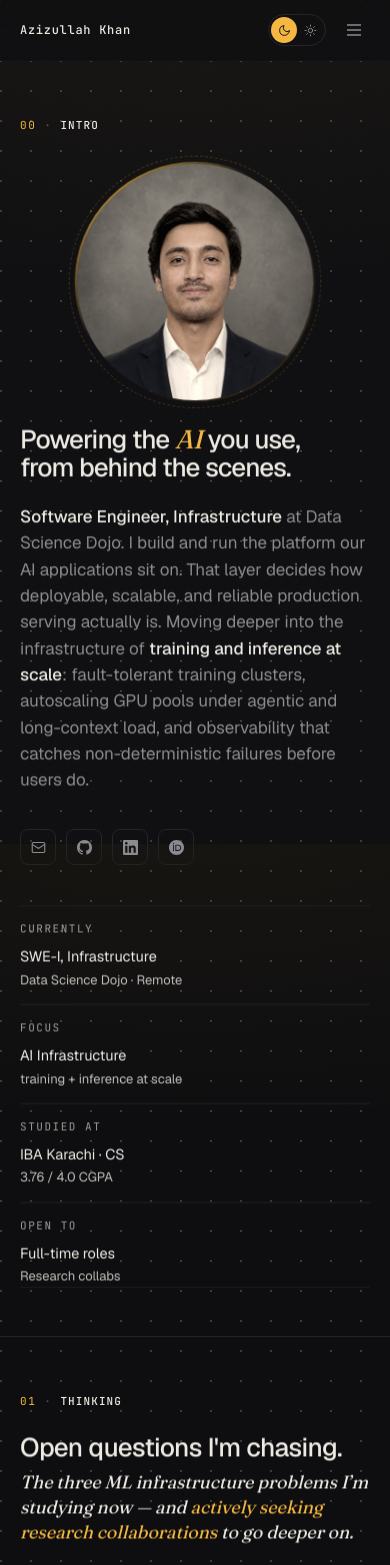
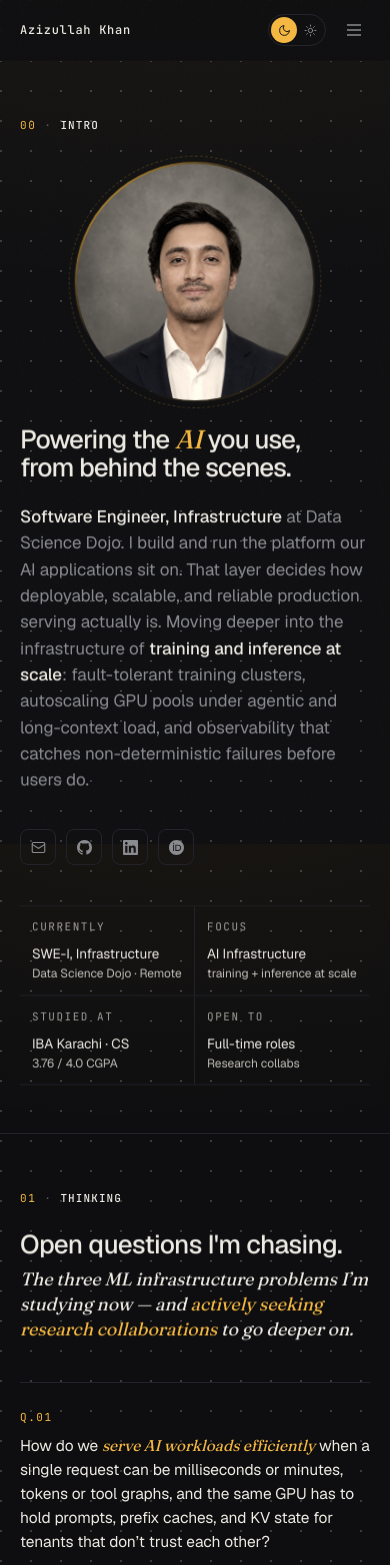
Before and after one commit to azizullahkhan16/azizullahkhan16.github.io, a Next.js app: page / in a window 390 px wide. Shown: the top 1565 px of the page. Built offline with nearby package versions, Linux system fonts and the light colour scheme.

Commit message:
feat: enhance layout and footer for better responsiveness and accessibility

```diff
--- a/src/app/globals.css
+++ b/src/app/globals.css
@@ -56,7 +56,18 @@
 }
 
 * { box-sizing: border-box; }
-html { scroll-behavior: smooth; }
+/* Grid/flex overflow safety: children of these containers must be allowed to
+   shrink below their intrinsic content width, otherwise long strings (URLs,
+   author lists, mono text) push the whole page wider than the viewport. */
+.hero-grid > *, .hero-inner > *, .with-rail > *, .exp-item > *, .pub-item > *,
+.q-block > *, .news-item > *, .contact-row > *, .layer > *,
+.projects-grid > *, .certs-grid > *, .stack-diagram > *,
+nav.top .row > *, footer.site > * { min-width: 0; }
+html {
+  scroll-behavior: smooth;
+  overflow-x: hidden;
+  -webkit-text-size-adjust: 100%;
+}
 body {
   background-color: var(--ground);
   background-image:
@@ -72,7 +83,11 @@ body {
   letter-spacing: -0.005em;
   -webkit-font-smoothing: antialiased;
   -moz-osx-font-smoothing: grayscale;
+  overflow-x: hidden;
+  overflow-wrap: break-word;
+  word-wrap: break-word;
 }
+img, svg, video, canvas { max-width: 100%; height: auto; }
 a { color: inherit; text-decoration: none; }
 :focus-visible { outline: 2px solid var(--accent); outline-offset: 2px; border-radius: 2px; }
 
@@ -111,12 +126,16 @@ nav.top {
 nav.top .row {
   display: flex; align-items: center; justify-content: space-between;
   height: 60px;
+  gap: 12px;
 }
 nav.top .brand {
   font-family: var(--mono);
   font-size: 12px;
   letter-spacing: 0.06em;
   color: var(--muted);
+  white-space: nowrap;
+  overflow: hidden;
+  text-overflow: ellipsis;
 }
 nav.top .brand strong { color: var(--text); font-weight: 500; }
 nav.top ul { list-style: none; display: flex; gap: 22px; margin: 0; padding: 0; }
@@ -318,7 +337,13 @@ section.hero {
   margin-bottom: 8px;
 }
 .hero .meta-strip .v { font-size: 14.5px; color: var(--text); font-weight: 400; }
-.hero .meta-strip .v small { color: var(--text); opacity: 0.8; font-size: 13px; font-weight: 400; }
+.hero .meta-strip .v small {
+  color: var(--text); opacity: 0.8; font-size: 13px; font-weight: 400;
+  white-space: nowrap;
+  overflow: hidden;
+  text-overflow: ellipsis;
+  display: block;
+}
 
 .socials { display: flex; gap: 10px; margin-top: 28px; }
 .socials a {
@@ -791,12 +816,14 @@ section.hero {
   color: var(--text);
   line-height: 1.4;
   margin: 0 0 6px;
+  overflow-wrap: anywhere;
 }
 .pub-authors {
   font-size: 13.5px;
   color: var(--muted);
   line-height: 1.55;
   margin: 0 0 10px;
+  overflow-wrap: anywhere;
 }
 .pub-authors strong { color: var(--text); font-weight: 500; }
 .pub-actions {
@@ -921,7 +948,11 @@ section.hero {
   letter-spacing: 0.14em; text-transform: uppercase;
   color: var(--meta);
 }
-.contact-row .value { font-size: 17px; color: var(--text); letter-spacing: -0.005em; }
+.contact-row .value {
+  font-size: 17px; color: var(--text); letter-spacing: -0.005em;
+  overflow-wrap: anywhere;
+  word-break: break-word;
+}
 .contact-row .cta {
   font-family: var(--mono); font-size: 12px;
   color: var(--muted);
@@ -942,10 +973,16 @@ footer.site {
   letter-spacing: 0.06em;
   color: var(--meta);
   gap: 24px;
-  flex-wrap: wrap;
+  flex-wrap: nowrap;
   border-top: 1px solid var(--line);
 }
 footer.site .left { color: var(--muted); }
+footer.site > div { white-space: nowrap; }
+footer.site .footer-short { display: none; }
+@media (max-width: 479px) {
+  footer.site .footer-long { display: none; }
+  footer.site .footer-short { display: inline; }
+}
 
 /* ============ Motion ============ */
 [data-reveal] {
@@ -1030,41 +1067,71 @@ footer.site .left { color: var(--muted); }
 @media (max-width: 719px) {
   .hero-inner { grid-template-columns: 1fr; gap: 24px; }
   .hero-portrait { order: -1; }
-  .hero-portrait .frame { width: 240px; height: 240px; padding: 2px; }
+  .hero-portrait .frame {
+    width: min(240px, 62vw);
+    height: min(240px, 62vw);
+    padding: 2px;
+  }
   .hero-portrait .frame::before { inset: -6px; }
   .hero h1 { font-size: clamp(26px, 6.5vw, 38px); }
   .hero .pitch { font-size: 17px; }
   .hero .meta-strip { grid-template-columns: repeat(2, 1fr); }
+  .hero .meta-strip .cell {
+    padding: 14px 16px;
+  }
   .hero .meta-strip .cell:nth-child(2) { border-right: none; }
   .hero .meta-strip .cell:nth-child(1),
   .hero .meta-strip .cell:nth-child(2) { border-bottom: 1px solid var(--line); }
   .projects-grid { grid-template-columns: 1fr; }
   .certs-grid { grid-template-columns: repeat(2, 1fr); }
   .exp-item { grid-template-columns: 1fr; gap: 12px; }
-  .exp-when { padding-top: 0; }
+  .exp-when {
+    padding-top: 0;
+    display: flex;
+    align-items: center;
+    gap: 8px;
+    flex-wrap: wrap;
+  }
+  .exp-when br { display: none; }
+  .exp-when .now { margin-top: 0; }
   .q-block, .pub-item, .news-item { grid-template-columns: 1fr; gap: 8px; }
   .q-block .q-body { font-size: 15.5px; }
   .thinking-lede { font-size: 18px; }
+  .pub-meta { flex-direction: row; align-items: baseline; gap: 10px; }
   .layer { grid-template-columns: 1fr; gap: 10px; padding: 16px; }
   .contact-wrap { padding: 40px 28px; }
   .contact-row { grid-template-columns: 1fr; gap: 4px; }
   .contact-row .cta { display: none; }
+  .contact-row .value { font-size: 15.5px; }
   /* Kill hover-shift on touch */
   .news-item, .q-block, .pub-item, .contact-row { transition: none; }
   .news-item:hover, .q-block:hover, .pub-item:hover, .contact-row:hover { padding-left: 0; }
+  footer.site {
+    padding: 28px 0 24px;
+    font-size: 10.5px;
+    letter-spacing: 0.04em;
+    gap: 12px;
+    justify-content: space-between;
+  }
 }
 
 /* --- Mobile small: tighten everything, single-col meta --- */
 @media (max-width: 479px) {
   nav.top .resume { display: none; }
   nav.top .right { gap: 12px; }
-  .hero .meta-strip { grid-template-columns: 1fr; }
-  .hero .meta-strip .cell {
-    border-right: none;
-    border-bottom: 1px solid var(--line);
-    padding: 14px 0;
+  /* Keep meta-strip as 2x2 on small phones — reads much better than a single column */
+  section.hero .meta-strip { grid-template-columns: repeat(2, 1fr) !important; }
+  section.hero .meta-strip .cell {
+    padding: 12px 12px;
+    border-right: 1px solid var(--line);
+    border-bottom: none;
+    min-width: 0;
   }
-  .hero .meta-strip .cell:last-child { border-bottom: none; padding-bottom: 0; }
+  section.hero .meta-strip .cell:nth-child(2n) { border-right: none; }
+  section.hero .meta-strip .cell:nth-child(1),
+  section.hero .meta-strip .cell:nth-child(2) { border-bottom: 1px solid var(--line); }
+  section.hero .meta-strip .v { font-size: 13.5px; overflow-wrap: anywhere; }
+  section.hero .meta-strip .v small { font-size: 12px; }
   .certs-grid { grid-template-columns: 1fr; }
   .socials { flex-wrap: wrap; }
   .contact-wrap { padding: 32px 20px; }
--- a/src/app/layout.tsx
+++ b/src/app/layout.tsx
@@ -1,4 +1,4 @@
-import type { Metadata } from 'next'
+import type { Metadata, Viewport } from 'next'
 import { Geist, Fraunces, JetBrains_Mono } from 'next/font/google'
 import { ThemeProvider } from 'next-themes'
 import { Motion } from '@/components/motion'
@@ -24,6 +24,12 @@ const jetbrainsMono = JetBrains_Mono({
   variable: '--font-mono',
   display: 'swap',
 })
+
+export const viewport: Viewport = {
+  width: 'device-width',
+  initialScale: 1,
+  viewportFit: 'cover',
+}
 
 export const metadata: Metadata = {
   metadataBase: new URL('https://azizullahkhan16.github.io'),
--- a/src/app/page.tsx
+++ b/src/app/page.tsx
@@ -25,7 +25,10 @@ export default function Home() {
       <div className="page">
         <footer className="site">
           <div className="left">© {new Date().getFullYear()} Azizullah Khan</div>
-          <div>Deployed on GitHub Pages</div>
+          <div>
+            <span className="footer-long">Deployed on GitHub Pages</span>
+            <span className="footer-short">GitHub Pages</span>
+          </div>
         </footer>
       </div>
     </>
```
